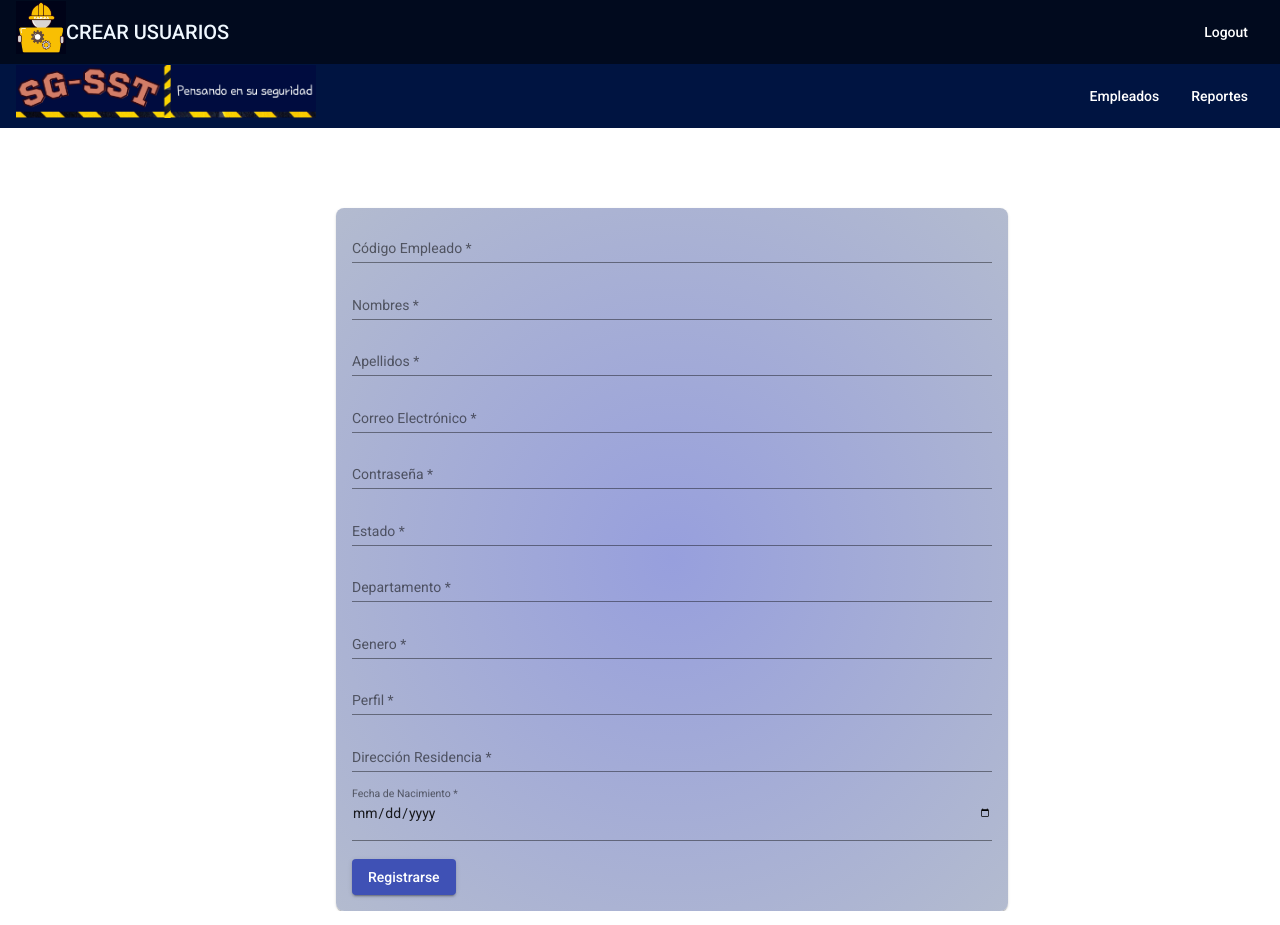
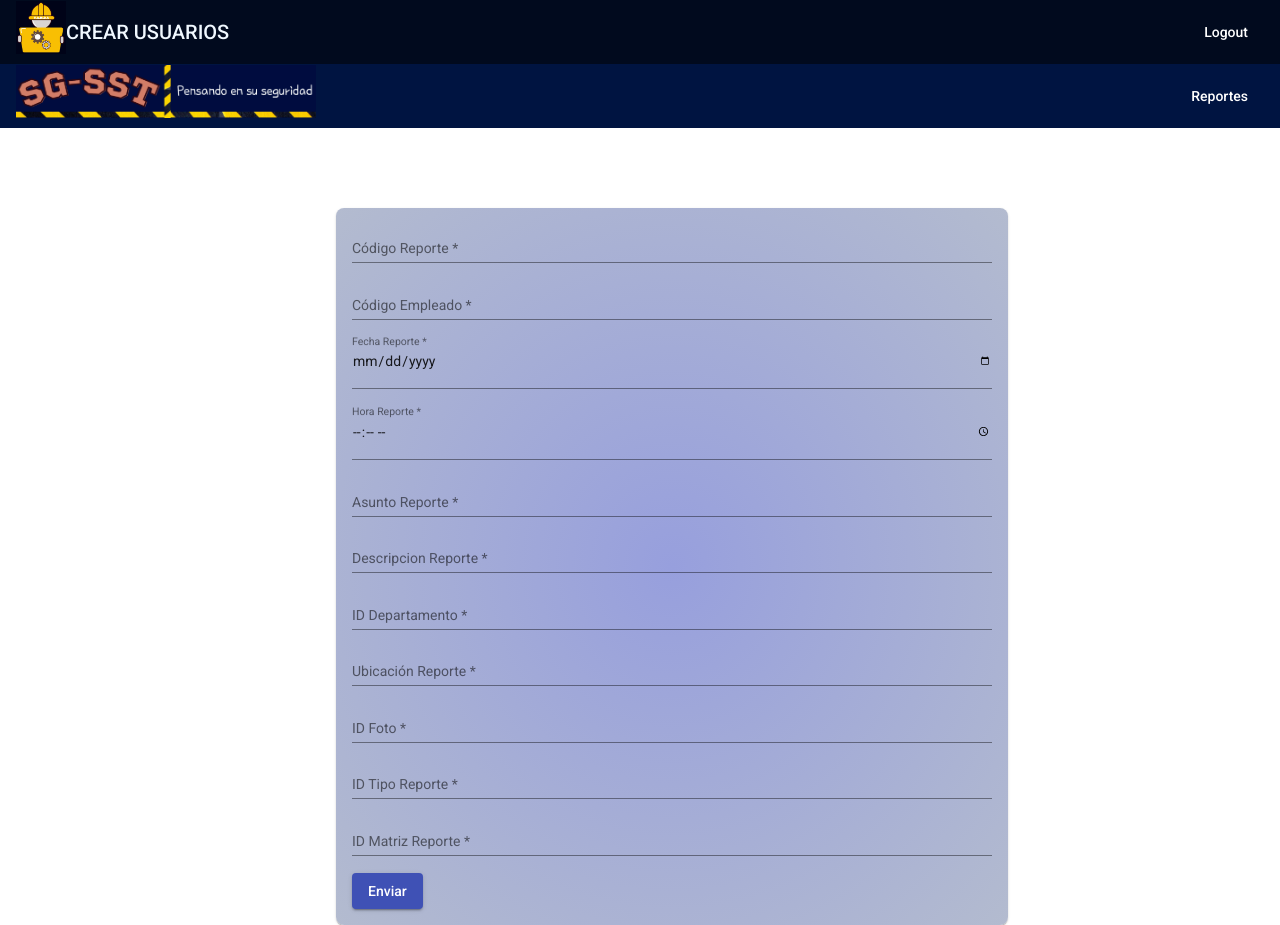
Before and after one commit to amarodruiz19/Proyecto, an Angular app in the folder SG-SST/: page / in a window 1280 px wide. Built offline with nearby package versions, Linux system fonts and the light colour scheme.

Commit message:
08 Agosto 2021

```diff
--- a/SG-SST/src/app/app.component.html
+++ b/SG-SST/src/app/app.component.html
@@ -1,6 +1,8 @@
  <app-header></app-header>
- <app-registrar-usuarios> </app-registrar-usuarios>
- <!-- <app-login></app-login> -->
+  <!--<app-registrar-usuarios> </app-registrar-usuarios>-->
+ <!--<app-login></app-login> -->
+ <app-reporte> </app-reporte>
+
 
 
  <main>
--- a/SG-SST/src/app/app.module.ts
+++ b/SG-SST/src/app/app.module.ts
@@ -24,7 +24,7 @@ import { LoginComponent } from './auth/login/login.component';
 
 
 import { RegistrarUsuariosComponent } from './auth/registrar-usuarios/registrar-usuarios.component';
-
+import { ReporteComponent } from './auth/reporte/reporte.component';
 
 @NgModule({
   declarations: [
@@ -33,6 +33,7 @@ import { RegistrarUsuariosComponent } from './auth/registrar-usuarios/registrar-
     SstComponent,
     LoginComponent,
     RegistrarUsuariosComponent,
+    ReporteComponent,
 
 
   ],
--- a/SG-SST/src/app/auth/login/login.component.css
+++ b/SG-SST/src/app/auth/login/login.component.css
@@ -7,7 +7,7 @@ input
 mat-card {
   margin: 5rem 5rem;
 
-  background: -webkit-radial-gradient(center, ellipse, rgb(167, 243, 148), rgb(6, 243, 77));
+  background: -webkit-radial-gradient(center, ellipse, rgb(121, 177, 250), rgb(65, 146, 238));
   width: 50%;
    border-radius: 8px;
 
@@ -26,8 +26,8 @@ mat-card {
   border: 5px ;
   width: 400px;
   margin: 5px;
-  background: -webkit-radial-gradient(center, ellipse, rgb(167, 243, 148), rgb(6, 243, 77));
+  background: -webkit-radial-gradient(center, ellipse, rgb(28, 119, 240), rgb(24, 157, 246));
 
- box-shadow: rgb(150,150,150)10px 10px 10px;
+ box-shadow: rgb(39, 40, 41)10px 10px 10px;
 
 }
--- /dev/null
+++ b/SG-SST/src/app/auth/reporte/reporte.component.css
@@ -0,0 +1,38 @@
+mat-toolbar{
+    background-color: rgb(0, 20, 65);
+  }
+
+  ul {
+    list-style: none;
+    padding: 0;
+    margin: 0;
+    display: flex;
+  }
+
+  a {
+    text-decoration: none;
+    color: white;
+  }
+
+  .spacer {
+    flex: 1 1 auto;
+  }
+
+  mat-form-field,
+  input
+  {
+    width: 100%;
+  }
+
+  mat-card {
+    margin: 5rem 5rem;
+
+    background: -webkit-radial-gradient(center, ellipse, rgb(151, 159, 221), rgb(179, 187, 207));
+    width: 50%;
+     border-radius: 8px;
+
+     position: absolute;
+
+     left: 20%;
+     top:center;
+  }
--- /dev/null
+++ b/SG-SST/src/app/auth/reporte/reporte.component.html
@@ -0,0 +1,180 @@
+<mat-toolbar>
+  <span>
+    <a routerLink="/"> <img src ="./assets/Logo6.png"  width="300"></a>
+  </span>
+  <span class="spacer"></span>
+  <ul>
+    <li>
+      <a mat-button routerLink="/reportes" routerLinkActive="mat-accent">Reportes</a>
+    </li>
+  </ul>
+
+</mat-toolbar>
+
+<mat-card>
+<form [formGroup]="profileForm" (ngSubmit)="onSubmit()">
+    <mat-form-field>
+      <input
+        matInput
+        type="text"
+        id= "codRep"
+        formControlName= "codRep"
+
+
+
+        required
+
+        placeholder="Código Reporte"
+      />
+      <!-- <mat-error *ngIf="name.invalid">Campo invalido</mat-error> -->
+    </mat-form-field>
+
+    <mat-form-field>
+      <input
+        matInput
+        type="text"
+        id= "codEmp"
+        formControlName= "codEmp"
+
+
+
+        required
+
+        placeholder="Código Empleado"
+      />
+      <!-- <mat-error *ngIf="name.invalid">Campo invalido</mat-error> -->
+    </mat-form-field>
+
+    <mat-form-field>
+      <input
+        matInput
+        type="date"
+        id="fechaRep"
+        formControlName= "fechaRep"
+
+        required
+
+        placeholder="Fecha Reporte"
+      />
+      <!-- <mat-error *ngIf="name.invalid">Campo invalido</mat-error> -->
+    </mat-form-field>
+
+
+    <mat-form-field>
+      <input
+        matInput
+        type="time"
+        id="horaRep"
+        formControlName= "horaRep"
+
+        required
+
+        placeholder="Hora Reporte"
+      />
+      <!-- <mat-error *ngIf="name.invalid">Campo invalido</mat-error> -->
+    </mat-form-field>
+
+
+    <mat-form-field>
+      <input
+        matInput
+        type="text"
+        id="asuntoRep"
+        formControlName= "asuntoRep"
+
+        required
+
+        placeholder="Asunto Reporte"
+      />
+      <!-- <mat-error *ngIf="name.invalid">Campo invalido</mat-error> -->
+    </mat-form-field>
+
+    <mat-form-field>
+      <input
+        matInput
+        type="text"
+        id="descripcionRep"
+        formControlName= "descripcionRep"
+
+        required
+
+        placeholder="Descripcion Reporte"
+      />
+
+      <!-- <mat-error *ngIf="name.invalid">Campo invalido</mat-error> -->
+    </mat-form-field>
+
+    <mat-form-field>
+    <input
+        matInput
+        type="text"
+        id="idDepto"
+        formControlName= "idDepto"
+
+        required
+
+        placeholder="ID Departamento"
+      />
+      <!-- <mat-error *ngIf="name.invalid">Campo invalido</mat-error> -->
+      </mat-form-field>
+
+    <mat-form-field>
+      <input
+        matInput
+        type="text"
+        id="ubicacionRep"
+        formControlName= "ubicacionRep"
+
+        required
+
+        placeholder="Ubicación Reporte"
+      />
+      <!-- <mat-error *ngIf="name.invalid">Campo invalido</mat-error> -->
+    </mat-form-field>
+
+    <mat-form-field>
+      <input
+        matInput
+        type="text"
+        id="idFoto"
+        formControlName= "idFoto"
+
+        required
+
+        placeholder="ID Foto"
+      />
+      <!-- <mat-error *ngIf="name.invalid">Campo invalido</mat-error> -->
+    </mat-form-field>
+
+    <mat-form-field>
+      <input
+        matInput
+        type="text"
+        id="idTipoRep"
+        formControlName= "idTipoRep"
+
+        required
+
+        placeholder="ID Tipo Reporte"
+      />
+      <!-- <mat-error *ngIf="name.invalid">Campo invalido</mat-error> -->
+    </mat-form-field>
+
+    <mat-form-field>
+      <input
+        matInput
+        type="text"
+        id="idMatrizRep"
+        formControlName= "idMatrizRep"
+
+        required
+
+        placeholder="ID Matriz Reporte"
+      />
+      <!-- <mat-error *ngIf="name.invalid">Campo invalido</mat-error> -->
+    </mat-form-field>
+
+
+    <button mat-raised-button color="primary" type="submit" >Enviar</button>
+  </form>
+</mat-card>
--- /dev/null
+++ b/SG-SST/src/app/auth/reporte/reporte.component.ts
@@ -0,0 +1,41 @@
+import { Component, OnInit } from '@angular/core';
+import { HttpClient } from '@angular/common/http';
+import { FormBuilder } from '@angular/forms';
+import { Validators } from '@angular/forms';
+import { FormArray } from '@angular/forms';
+
+
+@Component({
+  selector: 'app-reporte',
+  templateUrl: './reporte.component.html',
+  styleUrls: ['./reporte.component.css']
+})
+export class ReporteComponent implements OnInit {
+
+  constructor(private fb: FormBuilder,private http: HttpClient) { }
+  profileForm = this.fb.group({
+    codRep:['',Validators.required],
+    codEmp:['',Validators.required],
+    fechaRep: ['', Validators.required],
+    horaRep: ['', Validators.required],
+    asuntoRep: ['', Validators.required],
+    descripcionRep: ['', Validators.required],
+    idDepto: ['', Validators.required],
+    ubicacionRep : ['', Validators.required],
+    idFoto : ['', Validators.required],
+    idTipoRep : ['', Validators.required],
+    idMatrizRep : ['', Validators.required],
+    });
+
+  onSubmit (){
+    console.warn(this.profileForm.value);
+    this.http.post('http://localhost:8080/api/reporte',
+    this.profileForm.value).subscribe( (response) => console.log(response), (error) => console.log(error) )
+  }
+  ngOnInit(): void {
+  }
+
+
+
+
+}
```
Also changed, not shown: SG-SST/src/app/auth/registrar-usuarios/prueba.html (deleted, +0 -11 lines), 1 other file (tests, documents, lock files or other folders).
